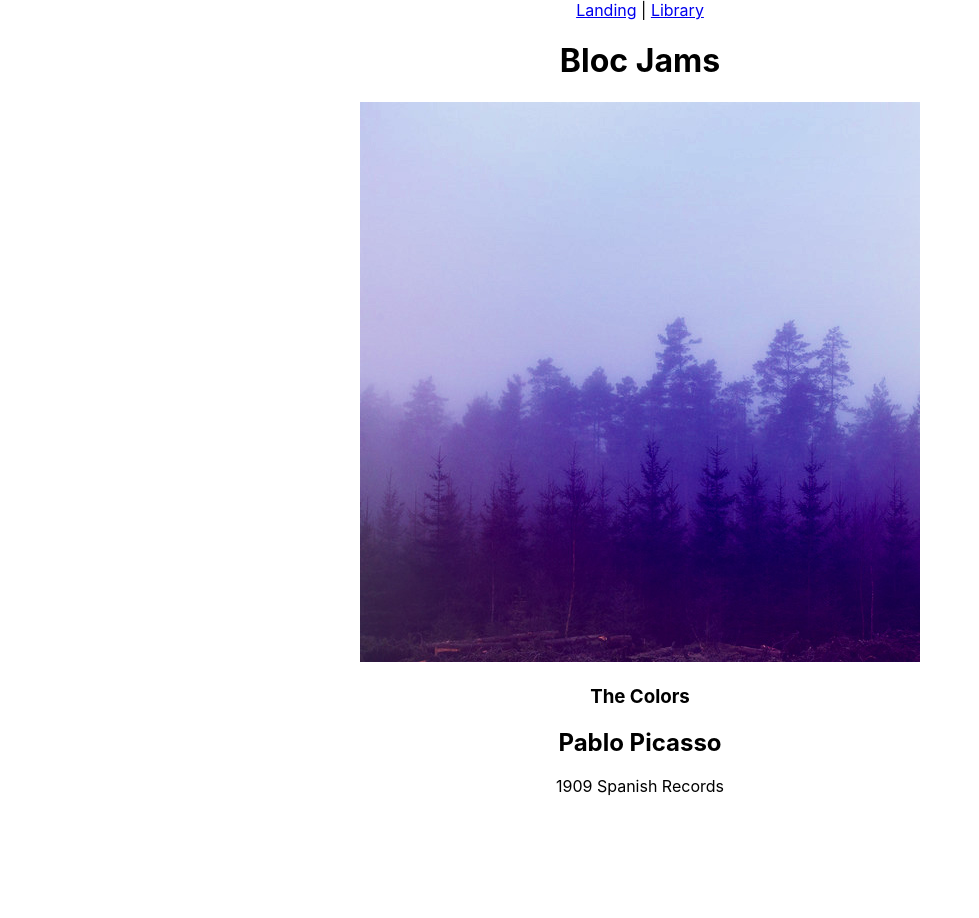
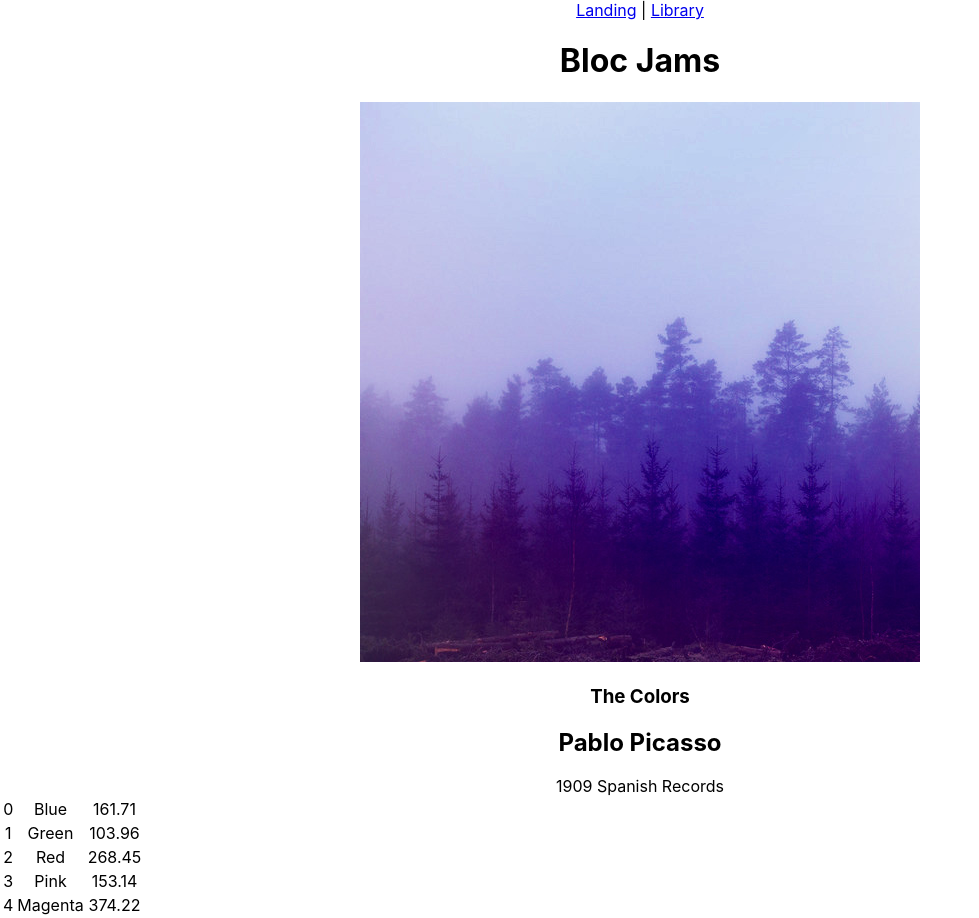
Before and after one commit to katkinso/bloc-jams-react, a React (Create React App) app: page /album/the-colors in a window 1280 px wide. Shown: the whole page, without its empty margins (0-979 px from the left). Before the commit the page ends 800 px from the top, so only its background shows below. Built offline with nearby package versions, Linux system fonts and the light colour scheme.

Commit message:
assignment-6-components-album: complete

```diff
--- a/src/components/Album.js
+++ b/src/components/Album.js
@@ -37,6 +37,15 @@ class Album extends Component {
             <col id="song-duration-column" />
           </colgroup>
           <tbody>
+            {this.state.album.songs.map((song, index) => {
+              return (
+                <tr key={index}>
+                  <td>{index}</td>
+                  <td>{song.title}</td>
+                  <td>{song.duration}</td>
+                </tr>
+              );
+            })}
           </tbody>
         </table>
       </section>
@@ -44,5 +53,4 @@ class Album extends Component {
   }
 }
 
-
 export default Album;
```
